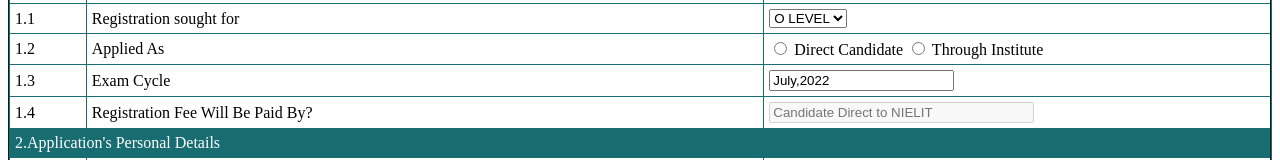
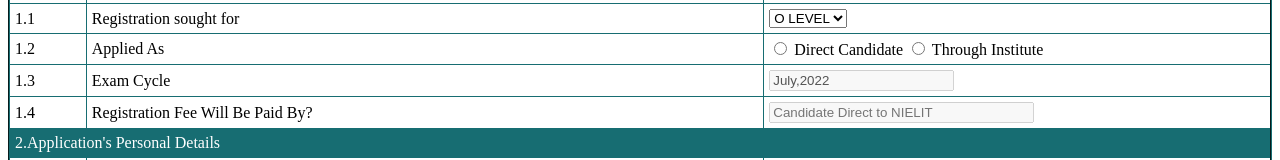
Before and after one commit to gitmohitco/form, a plain HTML site: page index.html in a window 1280 px wide. Shown: the part 133-293 px from the top of the page. Drawn offline with Linux system fonts and the light colour scheme.

Commit message:
Update index.html

```diff
--- a/index.html
+++ b/index.html
@@ -60,7 +60,7 @@
             <td>1.3</td>
             <td>Exam Cycle</td>
             <td>
-                <input type="text" value="July,2022">
+                <input type="text" value="July,2022" disabled>
             </td>
         </tr>
         <tr>
```
